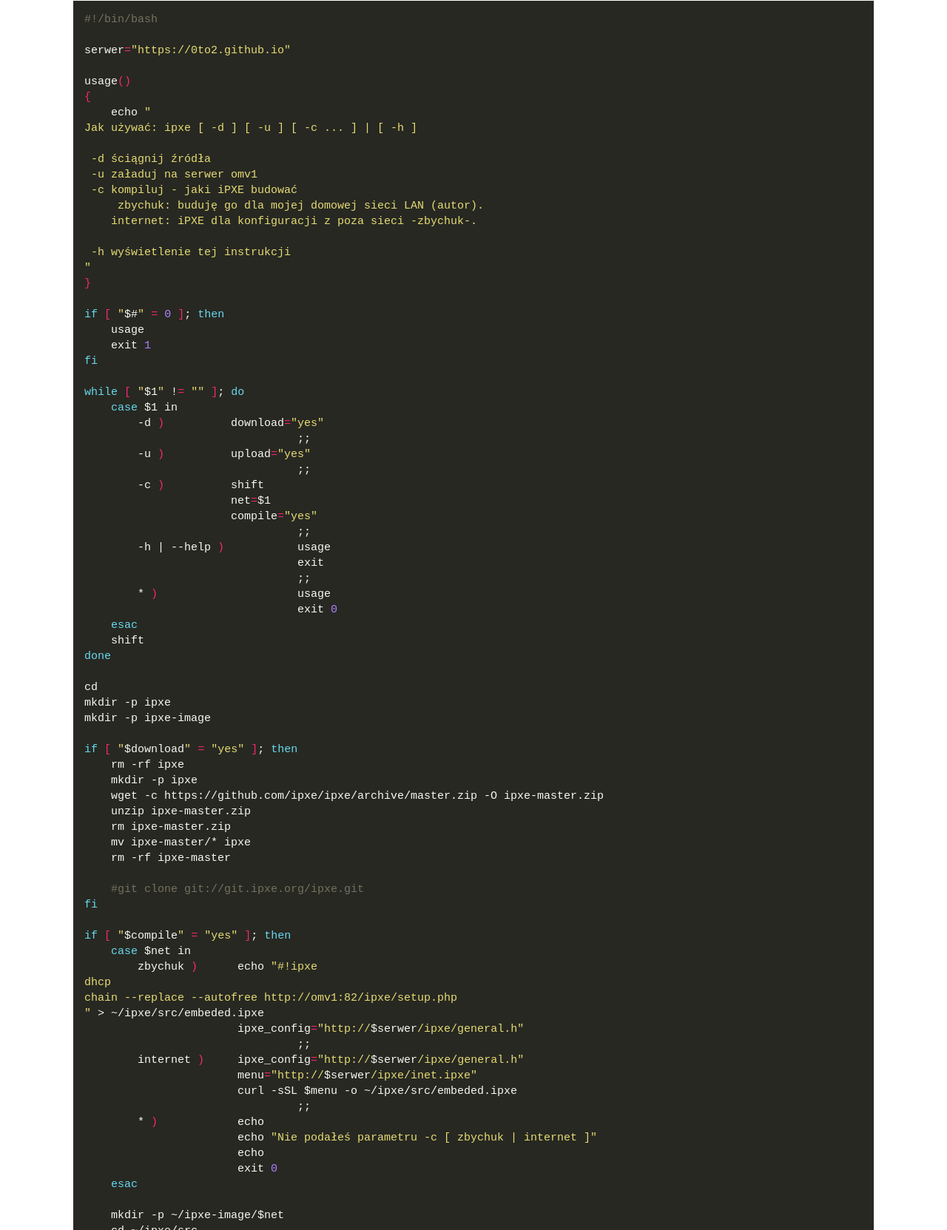
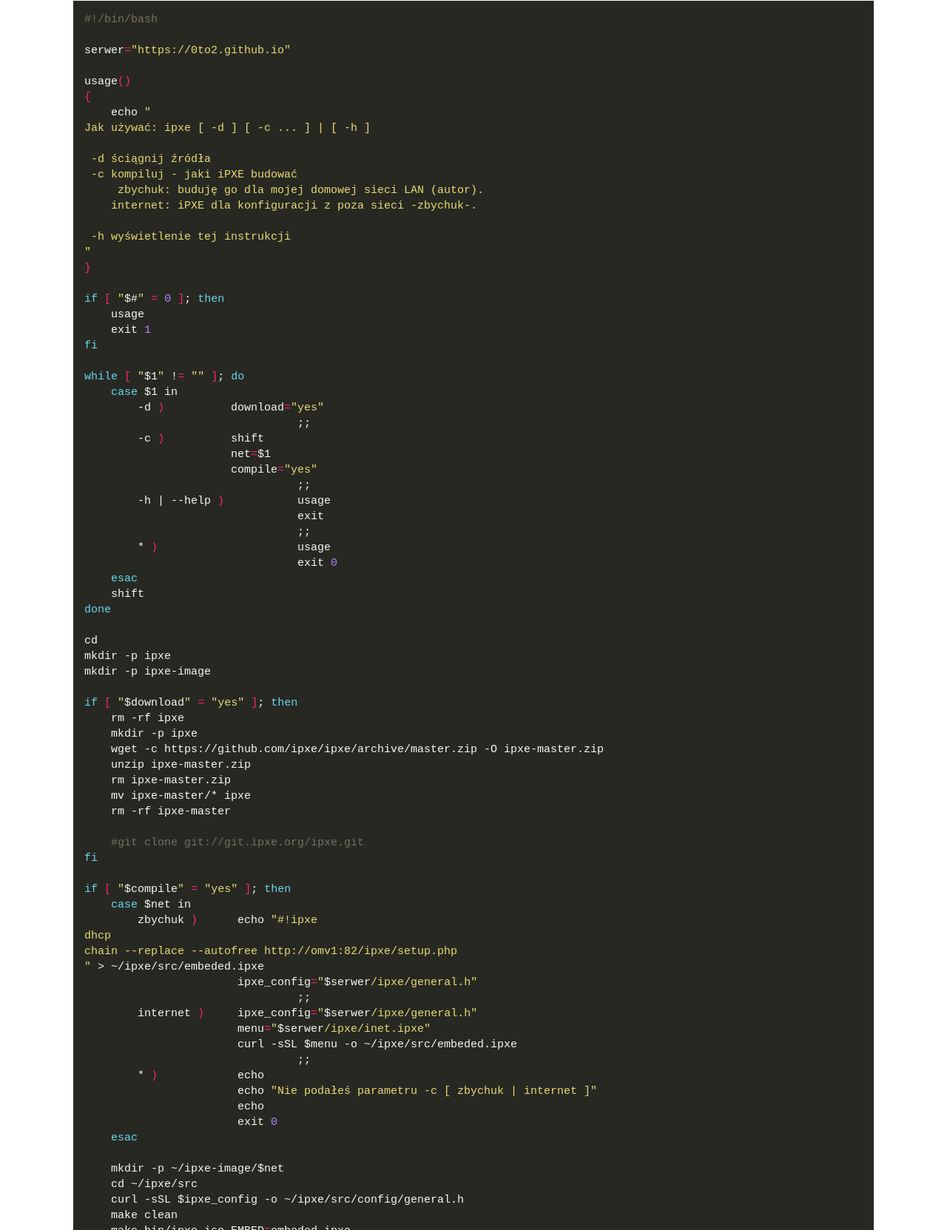
Before and after one commit to 0to2/0to2.github.io, a plain HTML site: page posts/it/ipxe/index.html in a window 1280 px wide. Shown: the part 3095-4758 px from the top of the page at 74% size. Drawn offline with Linux system fonts and the light colour scheme.

Commit message:
rebuilding site śro, 29 kwi 2020, 04:11:52 CEST

```diff
--- a/posts/it/ipxe/index.html
+++ b/posts/it/ipxe/index.html
@@ -124,10 +124,9 @@ serwer<span style="color:#f92672">=</span><span style="color:#e6db74">&#34;https
 usage<span style="color:#f92672">()</span>
 <span style="color:#f92672">{</span>
     echo <span style="color:#e6db74">&#34;
-</span><span style="color:#e6db74">Jak używać: ipxe [ -d ] [ -u ] [ -c ... ] | [ -h ]
+</span><span style="color:#e6db74">Jak używać: ipxe [ -d ] [ -c ... ] | [ -h ]
 </span><span style="color:#e6db74">
 </span><span style="color:#e6db74"> -d ściągnij źródła
-</span><span style="color:#e6db74"> -u załaduj na serwer omv1
 </span><span style="color:#e6db74"> -c kompiluj - jaki iPXE budować
 </span><span style="color:#e6db74">     zbychuk: buduję go dla mojej domowej sieci LAN (autor).
 </span><span style="color:#e6db74">    internet: iPXE dla konfiguracji z poza sieci -zbychuk-.
@@ -144,8 +143,6 @@ usage<span style="color:#f92672">()</span>
 <span style="color:#66d9ef">while</span> <span style="color:#f92672">[</span> <span style="color:#e6db74">&#34;</span>$1<span style="color:#e6db74">&#34;</span> !<span style="color:#f92672">=</span> <span style="color:#e6db74">&#34;&#34;</span> <span style="color:#f92672">]</span>; <span style="color:#66d9ef">do</span>
     <span style="color:#66d9ef">case</span> $1 in
         -d <span style="color:#f92672">)</span>          download<span style="color:#f92672">=</span><span style="color:#e6db74">&#34;yes&#34;</span>
-                                ;;
-        -u <span style="color:#f92672">)</span>          upload<span style="color:#f92672">=</span><span style="color:#e6db74">&#34;yes&#34;</span>
                                 ;;
         -c <span style="color:#f92672">)</span>          shift
                       net<span style="color:#f92672">=</span>$1
@@ -182,10 +179,10 @@ mkdir -p ipxe-image
 </span><span style="color:#e6db74">dhcp
 </span><span style="color:#e6db74">chain --replace --autofree http://omv1:82/ipxe/setup.php
 </span><span style="color:#e6db74">&#34;</span> &gt; ~/ipxe/src/embeded.ipxe
-                       ipxe_config<span style="color:#f92672">=</span><span style="color:#e6db74">&#34;http://</span>$serwer<span style="color:#e6db74">/ipxe/general.h&#34;</span>
+                       ipxe_config<span style="color:#f92672">=</span><span style="color:#e6db74">&#34;</span>$serwer<span style="color:#e6db74">/ipxe/general.h&#34;</span>
                                 ;;
-        internet <span style="color:#f92672">)</span>     ipxe_config<span style="color:#f92672">=</span><span style="color:#e6db74">&#34;http://</span>$serwer<span style="color:#e6db74">/ipxe/general.h&#34;</span>
-                       menu<span style="color:#f92672">=</span><span style="color:#e6db74">&#34;http://</span>$serwer<span style="color:#e6db74">/ipxe/inet.ipxe&#34;</span>
+        internet <span style="color:#f92672">)</span>     ipxe_config<span style="color:#f92672">=</span><span style="color:#e6db74">&#34;</span>$serwer<span style="color:#e6db74">/ipxe/general.h&#34;</span>
+                       menu<span style="color:#f92672">=</span><span style="color:#e6db74">&#34;</span>$serwer<span style="color:#e6db74">/ipxe/inet.ipxe&#34;</span>
                        curl -sSL $menu -o ~/ipxe/src/embeded.ipxe
                                 ;;
         * <span style="color:#f92672">)</span>            echo
```
Also changed, not shown: index.html (+1 -1 lines), posts/it/docker/index.html (+1 -1 lines), posts/it/openwrt/index.html (+0 -3 lines), posts/it/qmapshack/index.html (+2 -2 lines), 3 other files.
